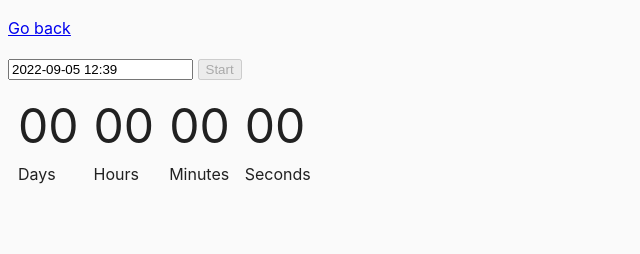
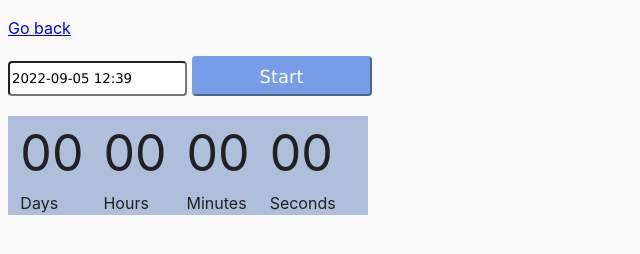
Before and after one commit to LiubovErm/goit-js-hw-09, a website built with Parcel: page src/02-timer.html in a window 1280 px wide. Shown: the whole page, without its empty margins (0-640 px from the left). Built offline with nearby package versions, Linux system fonts and the light colour scheme.

Commit message:
some css

```diff
--- a/src/css/common.css
+++ b/src/css/common.css
@@ -19,15 +19,39 @@ img {
 
 .timer {
   display: flex;
-  padding: 10px;
+  justify-content: center;
+  margin-top: 20px;
+  width: 360px;
+  background-color: rgb(175, 190, 218);
 }
 
 .field {
   display: flex;
   flex-direction: column;
-  margin-right: 15px;
+  margin-right: 20px;
 }
 
 .value {
-  font-size: 48px;
+  font-size: 50px;
 }
+
+button {
+  height: 40px;
+  width: 180px;
+  border-radius: 4px;
+  border-color: rgb(118, 157, 230);
+  background-color: rgb(118, 157, 230);
+  font-family: Verdana, Geneva, Tahoma, sans-serif;
+  font-size: 18px;
+  color: #fafafa;
+  cursor: pointer;
+}
+
+button:hover {
+  background-color: rgb(73, 109, 185);
+}
+input {
+  height: 35px;
+  border-radius: 4px;
+  font-family: Verdana, Geneva, Tahoma, sans-serif;
+}
--- a/src/js/03-promises.js
+++ b/src/js/03-promises.js
@@ -15,14 +15,13 @@ function onSubmit(event) {
   const delayNumber = Number(delayEl.value);
   const stepNumber = Number(stepEl.value);
   const amountNumber = Number(amountEl.value);
-  const promiseDelay = delayNumber + stepNumber * (i - 1);
   // console.log (delayNumber);
   // console.log (stepNumber);
   // console.log (amountNumber);
 
   for (let i = 1; i <= amountNumber; i += 1) {
 
-    createPromise(i, promiseDelay)
+    createPromise(i, delayNumber + stepNumber * (i - 1))
       .then(({ position, delay }) => {
         Notiflix.Notify.success(`Fulfilled promise ${position} in ${delay}ms`);
       })
```
